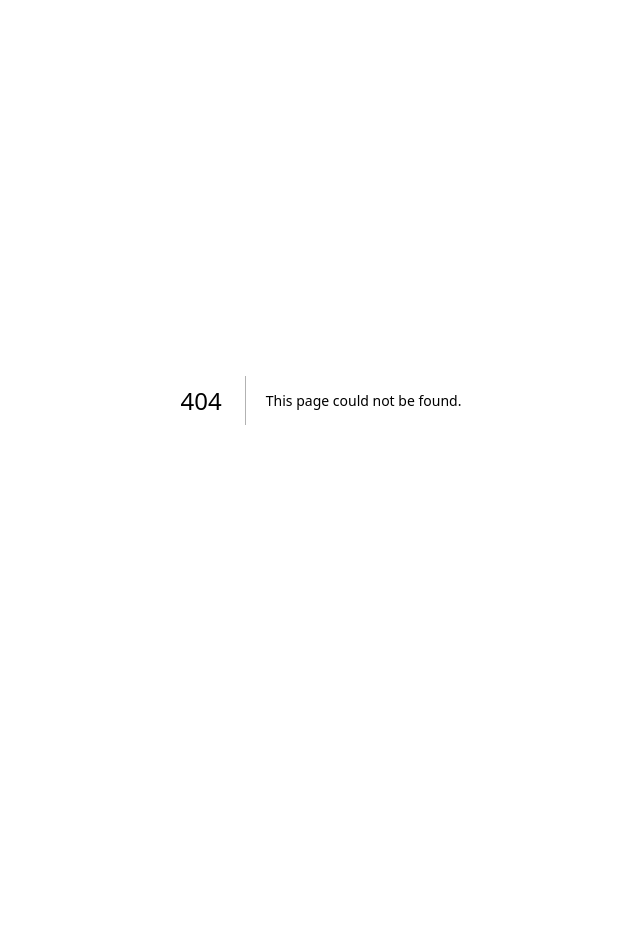
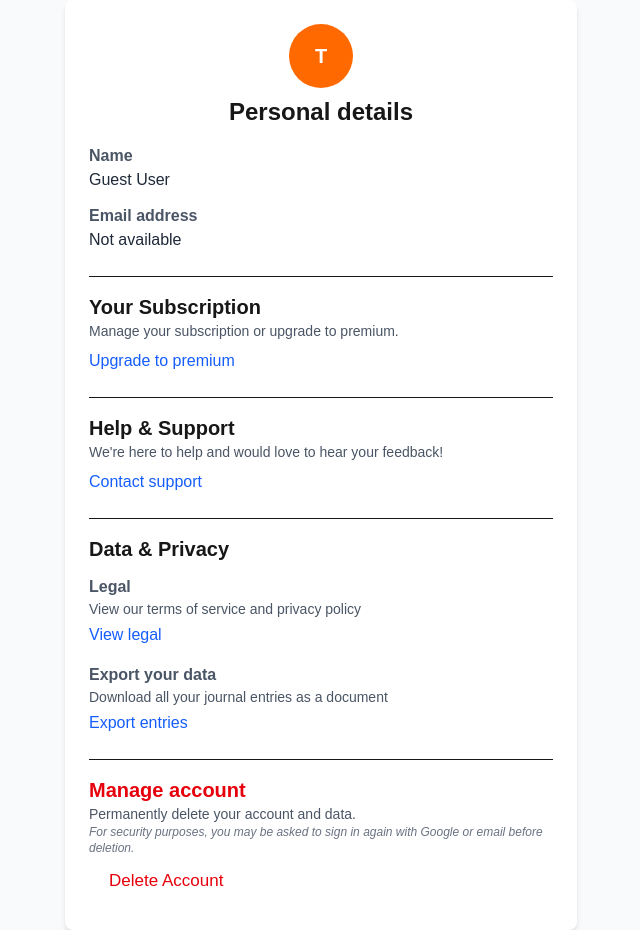
Before and after one commit to mjamilbashir99/neu-entries, a Next.js app: page /profile in a window 1280 px wide. Before the commit this address had no page. Shown: the whole page, without its empty margins (319-959 px from the left). Before the commit the page ends 800 px from the top, so only its background shows below. Built offline with nearby package versions, Linux system fonts and the light colour scheme; no server answers.

Commit message:
Updated delete account UI

```diff
--- a/src/app/journal/page.js
+++ b/src/app/journal/page.js
@@ -6,6 +6,7 @@ import { CiFilter } from "react-icons/ci";
 import { signOut, useSession } from "next-auth/react";
 import Image from "next/image";
 import { MdChevronRight } from "react-icons/md";
+import Link from "next/link";
 
 export default function Home() {
   const [currentDate, setCurrentDate] = useState("");
@@ -77,6 +78,7 @@ export default function Home() {
           {showProfile && (
             <div className="absolute top-full w-60 bg-white left-3/6 -translate-x-3/6 shadow-lg shadow-gray-300 rounded-lg">
               <div className="flex justify-between items-center px-5 py-4 hover:bg-gray-100">
+                <Link href="/profile">
                 <div className="cursor-pointer">
                   <p className="text-gray-700 font-normal text-[16px]">
                     {session?.user?.name}
@@ -85,6 +87,7 @@ export default function Home() {
                     {session?.user?.email}
                   </p>
                 </div>
+                </Link>
                 <MdChevronRight size={25} className="text-gray-500" />
               </div>
               <p className="text-blue-700 font-normal text-[17px] px-5 py-3 hover:bg-gray-100 cursor-pointer">
@@ -99,12 +102,12 @@ export default function Home() {
               >
                 Sign Out
               </p>
-              <p
+              {/* <p
                 className="text-red-600 font-normal text-[17px] px-5 py-3 hover:bg-gray-100 cursor-pointer"
                 onClick={handleDeleteAccount}
               >
                 Delete Account
-              </p>
+              </p> */}
             </div>
           )}
         </div>
--- /dev/null
+++ b/src/app/profile/page.js
@@ -0,0 +1,123 @@
+"use client";
+import React from "react";
+// import { useSession } from "next-auth/react";
+import { signOut, useSession } from "next-auth/react";
+
+
+const Profile = () => {
+  const { data: session } = useSession(); // Correctly using useSession
+
+
+  const handleDeleteAccount = async () => {
+      const confirmDelete = confirm(
+        "Are you sure you want to delete your account? This action cannot be undone."
+      );
+      if (confirmDelete) {
+        try {
+          const response = await fetch("/api/delete-account", {
+            method: "DELETE",
+          });
+
+          if (response.ok) {
+            alert("Your account has been deleted.");
+            signOut({ callbackUrl: "/login" }); // Sign out after account deletion
+          } else {
+            alert("Failed to delete account. Please try again.");
+          }
+        } catch (error) {
+          console.error("Error deleting account:", error);
+          alert("An error occurred. Please try again later.");
+        }
+      }
+    };
+
+
+  return (
+    <div className="flex justify-center items-center min-h-screen bg-gray-50">
+      <div className="w-full max-w-lg p-6 bg-white shadow-md rounded-lg">
+        {/* Profile Picture */}
+        <div className="flex flex-col items-center">
+          <div className="w-16 h-16 bg-orange-500 text-white flex items-center justify-center rounded-full text-xl font-bold">
+            {session?.user?.name?.charAt(0).toUpperCase() || "T"}
+          </div>
+          <h2 className="text-2xl font-semibold mt-2">Personal details</h2>
+        </div>
+
+        {/* Personal Details */}
+        <div className="mt-4">
+          <p className="text-gray-600 font-semibold">Name</p>
+          <p className="text-gray-800">{session?.user?.name || "Guest User"}</p>
+
+          <p className="text-gray-600 font-semibold mt-3">Email address</p>
+          <p className="text-gray-800">{session?.user?.email || "Not available"}</p>
+        </div>
+
+        {/* Subscription Section */}
+        <div className="mt-6 border-t pt-4">
+          <h2 className="text-xl font-semibold">Your Subscription</h2>
+          <p className="text-gray-600 text-sm">
+            Manage your subscription or upgrade to premium.
+          </p>
+          <a href="#" className="text-blue-600 hover:underline mt-2 inline-block">
+            Upgrade to premium
+          </a>
+        </div>
+
+        {/* Help & Support */}
+        <div className="mt-6 border-t pt-4">
+          <h2 className="text-xl font-semibold">Help & Support</h2>
+          <p className="text-gray-600 text-sm">
+            We're here to help and would love to hear your feedback!
+          </p>
+          <a href="#" className="text-blue-600 hover:underline mt-2 inline-block">
+            Contact support
+          </a>
+        </div>
+
+        {/* Data & Privacy */}
+        <div className="mt-6 border-t pt-4">
+          <h2 className="text-xl font-semibold">Data & Privacy</h2>
+
+          <div className="mt-3">
+            <p className="text-gray-600 font-semibold">Legal</p>
+            <p className="text-gray-600 text-sm">
+              View our terms of service and privacy policy
+            </p>
+            <a href="#" className="text-blue-600 hover:underline mt-1 inline-block">
+              View legal
+            </a>
+          </div>
+
+          <div className="mt-4">
+            <p className="text-gray-600 font-semibold">Export your data</p>
+            <p className="text-gray-600 text-sm">
+              Download all your journal entries as a document
+            </p>
+            <a href="#" className="text-blue-600 hover:underline mt-1 inline-block">
+              Export entries
+            </a>
+          </div>
+        </div>
+
+        {/* Manage Account */}
+        <div className="mt-6 border-t pt-4">
+          <h2 className="text-xl font-semibold text-red-600">Manage account</h2>
+          <p className="text-gray-600 text-sm">
+            Permanently delete your account and data.
+          </p>
+          <p className="text-gray-500 text-xs italic">
+            For security purposes, you may be asked to sign in again with Google or email before deletion.
+          </p>
+          <p
+                className="text-red-600 font-normal text-[17px] px-5 py-3 hover:bg-gray-100 cursor-pointer"
+                onClick={handleDeleteAccount}
+              >
+                Delete Account
+              </p>
+        </div>
+      </div>
+    </div>
+  );
+};
+
+export default Profile;
```
